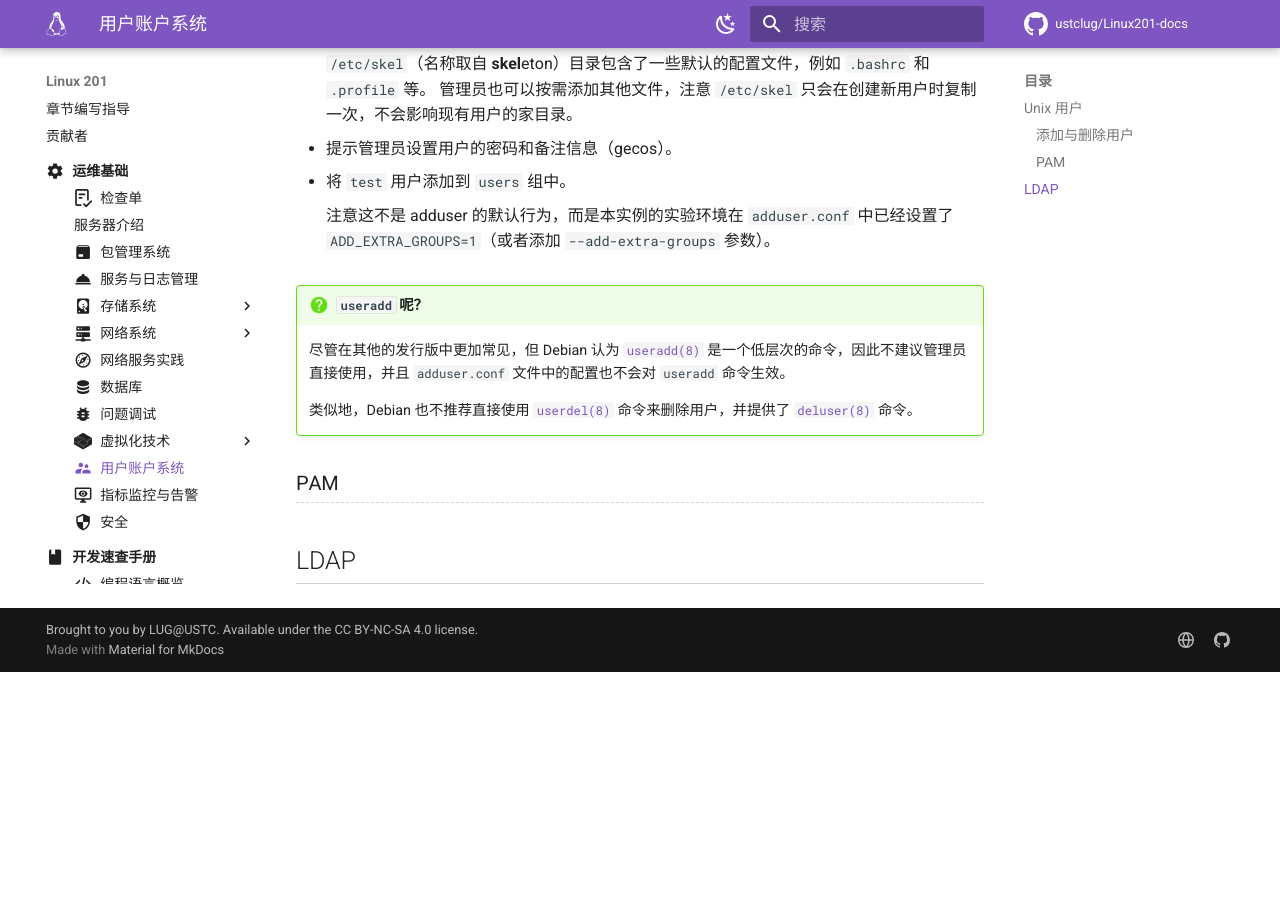
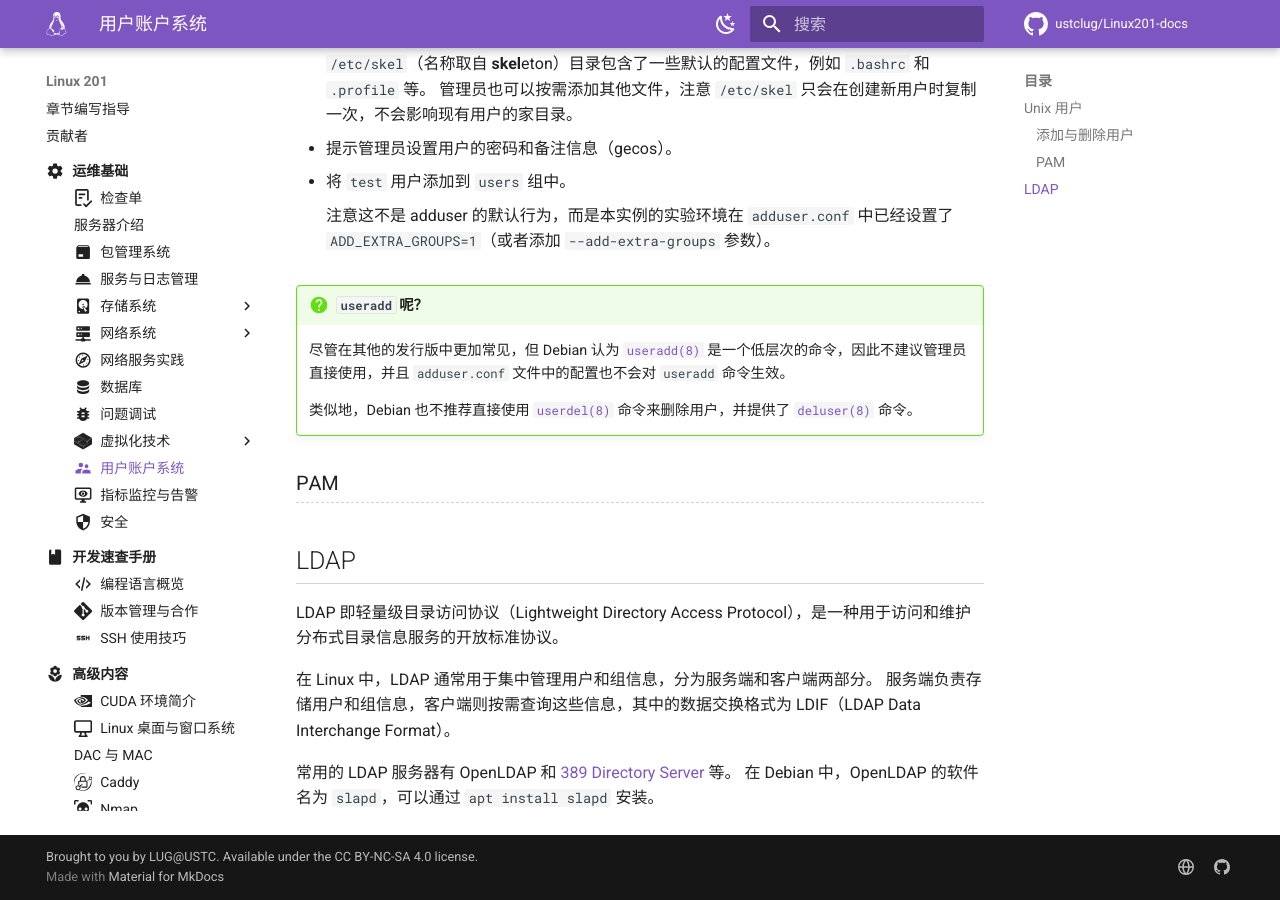
Before and after one commit to ustclug/Linux201-docs, an MkDocs documentation site: the page built from docs/ops/accounts.md, in a window 1280 px wide and 900 px high, scrolled down 1519 px. Built offline with MkDocs 1.6.1 and Material for MkDocs 9.7.7, drawn with Linux system fonts in a browser that asks for light colours; comment, search, counter and statistics services are not loaded; before the commit the page ends 2191 px from its top, so only the background shows below that.

Commit message:
accounts, service: Misc fixes

```diff
--- a/docs/ops/accounts.md
+++ b/docs/ops/accounts.md
@@ -81,3 +81,11 @@ info: Adding user `test' to group `users' ...
 ### PAM
 
 ## LDAP
+
+LDAP 即轻量级目录访问协议（Lightweight Directory Access Protocol），是一种用于访问和维护分布式目录信息服务的开放标准协议。
+
+在 Linux 中，LDAP 通常用于集中管理用户和组信息，分为服务端和客户端两部分。
+服务端负责存储用户和组信息，客户端则按需查询这些信息，其中的数据交换格式为 LDIF（LDAP Data Interchange Format）。
+
+常用的 LDAP 服务器有 OpenLDAP 和 [389 Directory Server](https://www.port389.org/) 等。
+在 Debian 中，OpenLDAP 的软件名为 `slapd`，可以通过 `apt install slapd` 安装。
```
Also changed, not shown: docs/ops/service.md (+23 -10 lines).
